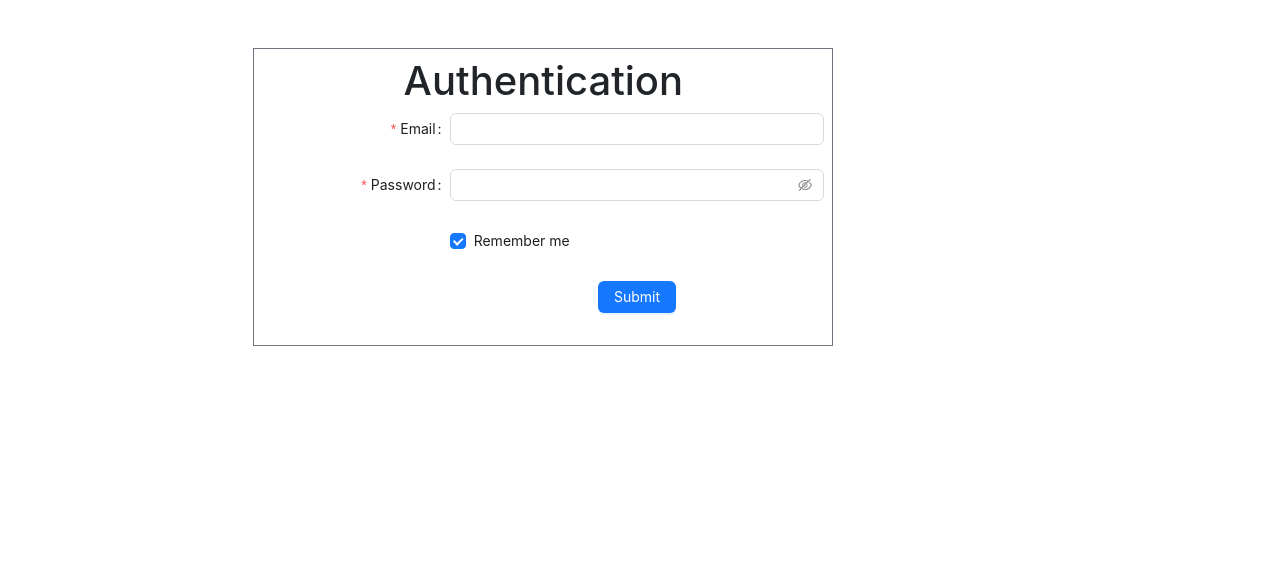
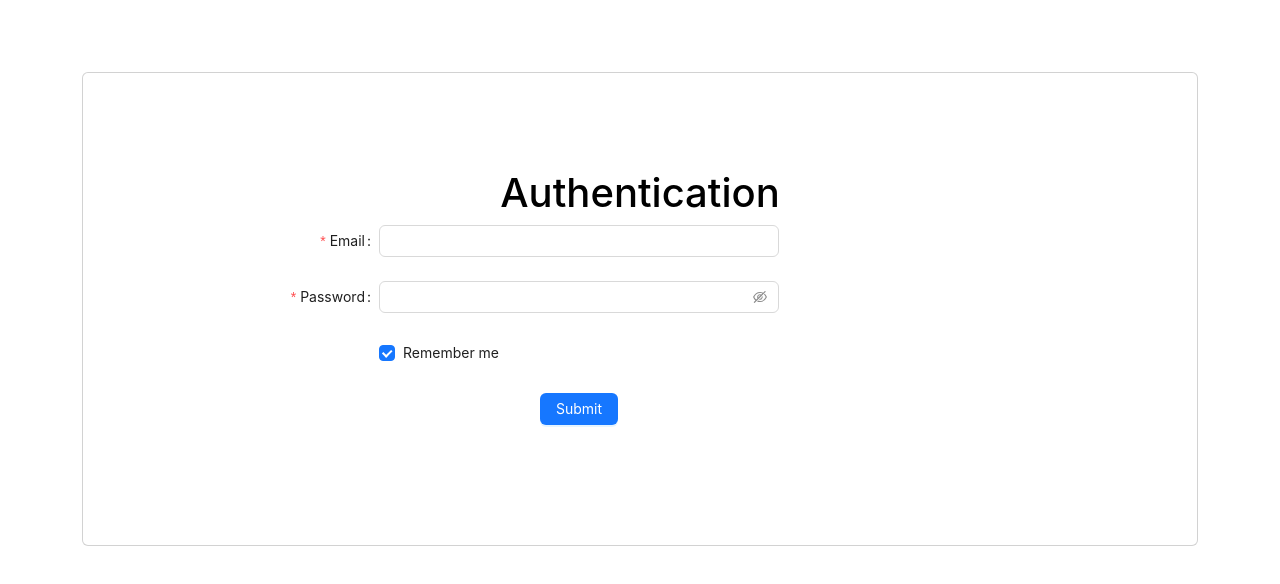
Before and after one commit to itx-shoaib/Authentication, a React (Create React App) app: page / in a window 1280 px wide. Shown: the top 584 px of the page. Built offline with nearby package versions, Linux system fonts and the light colour scheme.

Commit message:
Updating signin page

```diff
--- a/src/Pages/Signin.jsx
+++ b/src/Pages/Signin.jsx
@@ -10,13 +10,14 @@ function Signin() {
     };
     return (
         <div>
-            <div className="container-fluid">
-                <div className="row">
-                    <div className="col-md-12">
-                        <div className="row m-5">
-                            <div className="col-md-2"></div>
-
-                            <div className="col-md-6 border border-secondary p-2">
+            <section className="h-100">
+                <div className="container containerSignin py-5 h-100">
+                    <div className="row d-flex justify-content-center align-items-center h-100">
+                        <div className="col">
+                            <div className="card card-registration my-4">
+                                <div className="row g-0">
+                                    <div className="col-xl-12">
+                                        <div className="card-body p-md-5 m-5 text-black">
                                             <h1 className="text-center">Authentication</h1>
                                             <Form
                                                 name="basic"
@@ -86,14 +87,13 @@ function Signin() {
                                                 </Form.Item>
                                             </Form>
                                         </div>
-                            <div className="col-md-2"></div>
                                     </div>
                                 </div>
                             </div>
-
                         </div>
-
-
+                    </div>
+                </div>
+            </section>
         </div>
     )
 }
```
Lines whose indentation alone changed are shown as unchanged.
